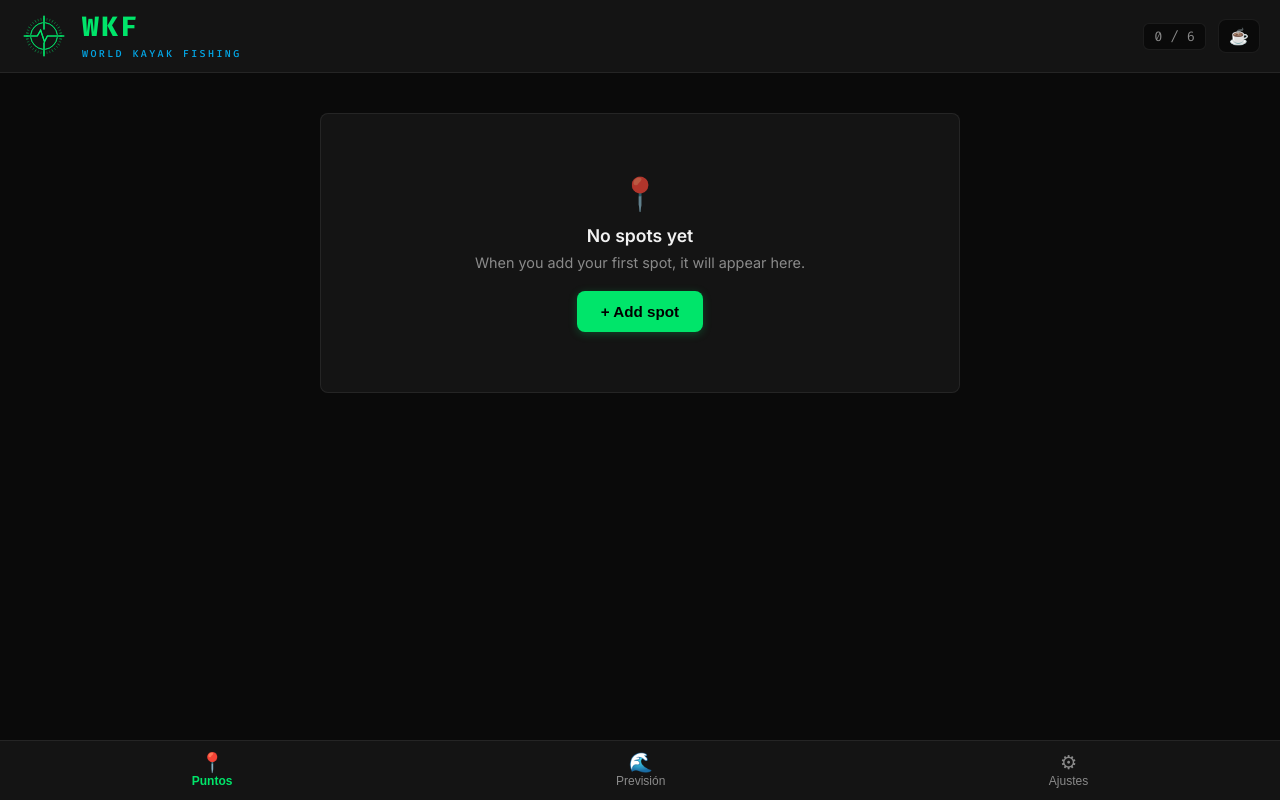
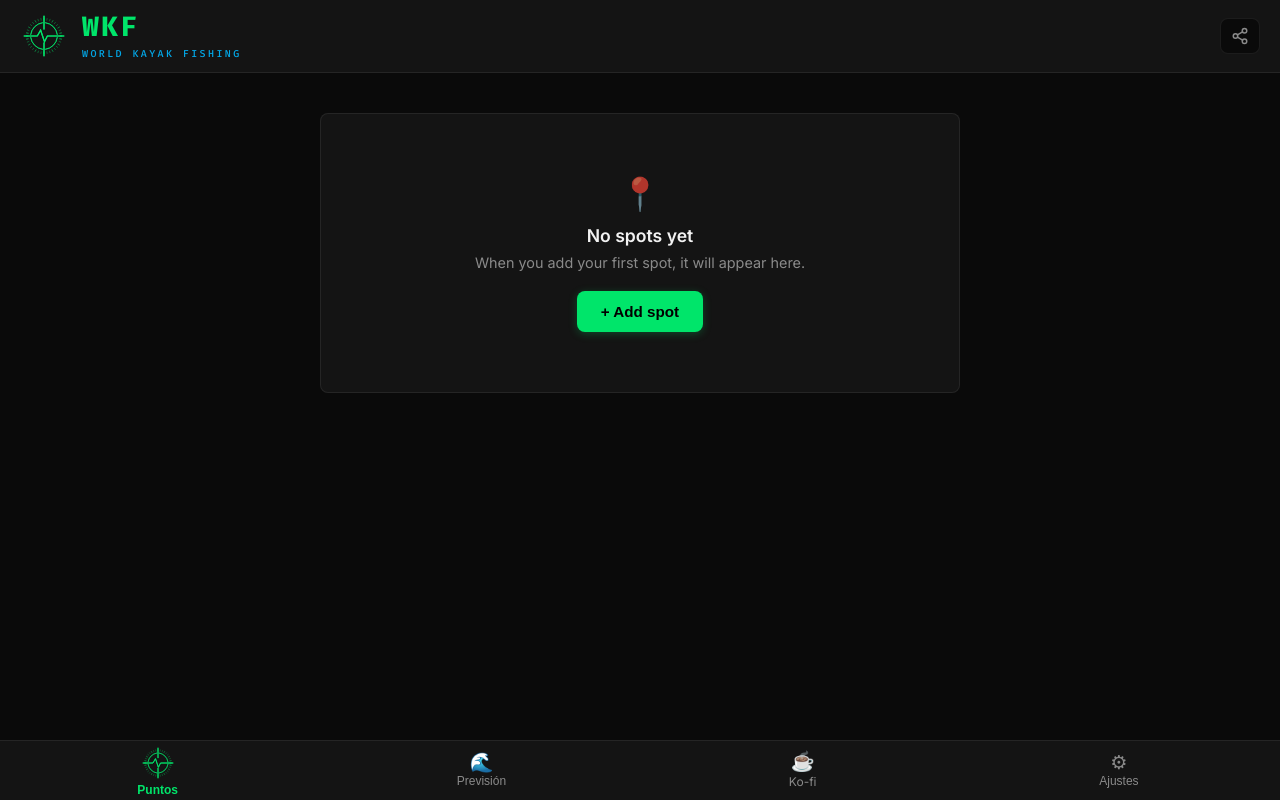
Before and after one commit to Xanthar85/World-Kayak-Fishing, a React (Vite) app: page / in a window 1280 px wide. Both pictures are taken after a click on the button "Add your first spot". Built offline with nearby package versions, Linux system fonts and the light colour scheme.

Commit message:
feat: redesign home layout and navigation
- Relocate counter, ShareButton, and Ko-fi button.
- Update bottom navigation icons and structure.
- Add dynamic coloring for the spot counter.

```diff
--- a/src/screens/Home.tsx
+++ b/src/screens/Home.tsx
@@ -1,13 +1,14 @@
 // src/screens/Home.tsx — completo
-// v1.010 (bugs 5, 6, 7, 15, 17, 20):
-//   - SpotCard rediseñada (delegada).
-//   - Home 7 días (DP-079), ya en SpotCard.
-//   - Franjas clicables desde Home (bug 6): abre SpotScreen con
-//     la franja activa y el día elegido.
-//   - Botón "Invitar a un café" reubicado arriba a la derecha,
-//     debajo de Ajustes (bug 15, DP-094).
-//   - Reordenar por arrastre (DP-083).
-//   - El aviso de actualización se mantiene. Sin cambios.
+// v1.014+ (pre-auditoría):
+//   - Contador X/6 movido de la cabecera al final del scroll de
+//     Puntos, como bloque ancho con color por tramos (DP nueva).
+//   - ShareButton integrado en la cabecera.
+//   - Ko-fi movido de la cabecera a la barra inferior como 3er
+//     botón (Puntos | Previsión | Ko-fi | Ajustes).
+//   - Icono de "Puntos" en la barra inferior: símbolo WKF en lugar
+//     de la chincheta.
+//   - Resto igual que en v1.010: Home 7 días, franjas clicables,
+//     reordenar por arrastre, aviso de actualización.
 
 import React, { useEffect, useRef, useState } from 'react';
 import { useTranslation } from 'react-i18next';
@@ -19,9 +20,18 @@ import { MapScreen } from './MapScreen.tsx';
 import { TutorialScreen } from './TutorialScreen.tsx';
 import { SpotCard } from '../components/SpotCard.tsx';
 import { PWAInstallButton } from '../components/PWAInstallButton.tsx';
+import { ShareButton } from '../components/ShareButton.tsx';
 import { PantallaDeslizante } from '../components/PantallaDeslizante.tsx';
 import { fetchSpotWeather } from '../lib/openmeteo.ts';
 import { PrevisionScreen } from './PrevisionScreen.tsx';
+
+// Color del contador X/6 según cuántos puntos haya.
+function colorContador(count: number): string {
+  if (count <= 1) return 'var(--verdict-favorable)';
+  if (count <= 3) return 'var(--verdict-aceptable)';
+  if (count <= 5) return 'var(--verdict-exigente)';
+  return 'var(--verdict-desaconsejado)';
+}
 
 export const Home: React.FC = () => {
   const { t } = useTranslation();
@@ -82,17 +92,7 @@ export const Home: React.FC = () => {
     // eslint-disable-next-line react-hooks/exhaustive-deps
   }, [spots.length]);
 
-  const volverAHome = () => {
-    setMapMode(null);
-    setEditSpot(null);
-    setViewingSpotId(null);
-    setMostrarMapa(false);
-    setCerrandoSpot(false);
-    setCerrandoMapa(false);
-  };
-
-  // Abrir un punto en concreto y, si aplica, activar una franja
-  // y el día elegido.
+  // Abrir un punto en concreto y, si aplica, activar una franja.
   const abrirPunto = (spotId: string, franjaId?: string) => {
     if (franjaId) setFranjaActiva(franjaId);
     setViewingSpotId(spotId);
@@ -166,43 +166,8 @@ export const Home: React.FC = () => {
       >
         <Logo size="md" />
         <div style={{ display: 'flex', alignItems: 'center', gap: 12 }}>
-          <span
-            style={{
-              fontFamily: 'var(--font-mono, Fira Code, monospace)',
-              fontSize: '0.85rem',
-              color: 'var(--text-dim)',
-              backgroundColor: 'var(--bg)',
-              padding: '4px 10px',
-              borderRadius: 6,
-              border: '1px solid var(--border)',
-            }}
-          >
-            {t('home.counter', { count: spots.length, max: 6 })}
-          </span>
+          <ShareButton size="md" />
           <PWAInstallButton />
-          {/* Ko-fi arriba a la derecha, debajo de Ajustes (bug 15,
-              DP-094). */}
-          <a
-            href="https://ko-fi.com/xanthar"
-            target="_blank"
-            rel="noopener noreferrer"
-            title={t('settings.donate')}
-            style={{
-              display: 'inline-flex',
-              alignItems: 'center',
-              gap: 4,
-              padding: '8px 10px',
-              backgroundColor: 'var(--bg)',
-              border: '1px solid var(--border)',
-              borderRadius: 8,
-              color: 'var(--accent)',
-              fontSize: '0.85rem',
-              fontWeight: 500,
-              textDecoration: 'none',
-            }}
-          >
-            <span style={{ fontSize: '1rem', lineHeight: 1 }}>☕</span>
-          </a>
         </div>
       </header>
 
@@ -300,6 +265,30 @@ export const Home: React.FC = () => {
                   onDrop={handleDrop(spot.id)}
                 />
               ))}
+
+              {/* Contador X/6 al final del scroll, ancho completo,
+                  color por tramos. */}
+              <div
+                style={{
+                  marginTop: 12,
+                  padding: '10px 14px',
+                  borderRadius: 8,
+                  backgroundColor: 'var(--surface)',
+                  border: `1px solid ${colorContador(spots.length)}`,
+                  color: colorContador(spots.length),
+                  fontFamily: 'var(--font-mono, Fira Code, monospace)',
+                  fontWeight: 700,
+                  fontSize: '0.9rem',
+                  textAlign: 'center',
+                  letterSpacing: '0.04em',
+                }}
+              >
+                {t('home.activeSpots', {
+                  count: spots.length,
+                  max: 6,
+                  defaultValue: `Puntos activos ${spots.length}/6`,
+                })}
+              </div>
             </div>
           ))}
 
@@ -360,7 +349,7 @@ export const Home: React.FC = () => {
         </div>
       )}
 
-      {/* Barra inferior fija */}
+      {/* Barra inferior fija: Puntos | Previsión | Ko-fi | Ajustes */}
       <nav
         style={{
           position: 'fixed',
@@ -384,7 +373,7 @@ export const Home: React.FC = () => {
             flexDirection: 'column',
             alignItems: 'center',
             gap: 2,
-            padding: '8px 16px',
+            padding: '4px 12px',
             border: 'none',
             background: 'transparent',
             cursor: 'pointer',
@@ -393,8 +382,12 @@ export const Home: React.FC = () => {
             fontSize: '0.75rem',
           }}
         >
-          <span style={{ fontSize: '1.2rem', lineHeight: 1 }}>📍</span>
-          <span>Puntos</span>
+          <Logo
+            variant="icon"
+            size="sm"
+            scheme={pestanaActiva === 'puntos' ? 'neon' : 'white-on-black'}
+          />
+          <span>{t('tabs.spots', { defaultValue: 'Puntos' })}</span>
         </button>
 
         <button
@@ -415,8 +408,28 @@ export const Home: React.FC = () => {
           }}
         >
           <span style={{ fontSize: '1.2rem', lineHeight: 1 }}>🌊</span>
-          <span>Previsión</span>
+          <span>{t('tabs.forecast', { defaultValue: 'Previsión' })}</span>
         </button>
+
+        <a
+          href="https://ko-fi.com/xanthar"
+          target="_blank"
+          rel="noopener noreferrer"
+          title={t('settings.donate')}
+          style={{
+            display: 'flex',
+            flexDirection: 'column',
+            alignItems: 'center',
+            gap: 2,
+            padding: '8px 16px',
+            textDecoration: 'none',
+            color: 'var(--text-dim)',
+            fontSize: '0.75rem',
+          }}
+        >
+          <span style={{ fontSize: '1.2rem', lineHeight: 1 }}>☕</span>
+          <span>{t('settings.donateShort', { defaultValue: 'Ko-fi' })}</span>
+        </a>
 
         <button
           type="button"
@@ -436,7 +449,7 @@ export const Home: React.FC = () => {
           }}
         >
           <span style={{ fontSize: '1.2rem', lineHeight: 1 }}>⚙</span>
-          <span>Ajustes</span>
+          <span>{t('tabs.settings', { defaultValue: 'Ajustes' })}</span>
         </button>
       </nav>
 
```
